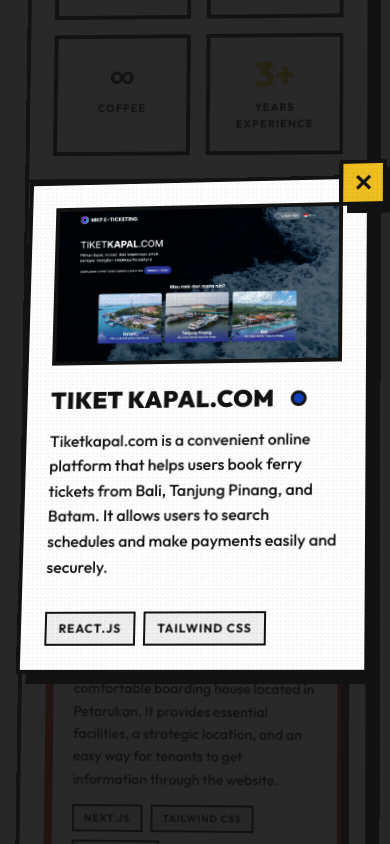
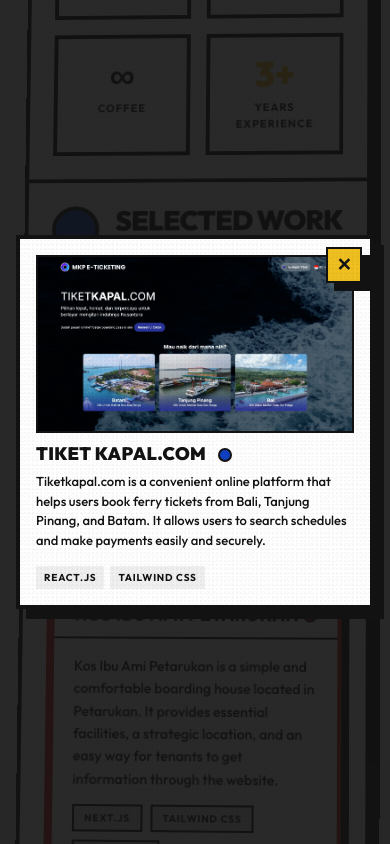
Before and after one commit to mazc0de/daffa-portfolio-v2, a Next.js app: page / in a window 390 px wide. Both pictures are taken after a click on the button 195 px from the left and 2966 px from the top of the page. Shown: the part 2544-3388 px from the top of the page. Built offline with nearby package versions, Linux system fonts and the light colour scheme.

Commit message:
fix: improve project modal responsiveness and scrolling

```diff
--- a/src/app/globals.css
+++ b/src/app/globals.css
@@ -146,6 +146,15 @@
     opacity: 1;
     transform: translateY(0);
   }
+
+  @media (min-width: 768px) {
+    .modal-3d-stage {
+      perspective: 3000px;
+    }
+    .modal-3d-card {
+      transform: rotateX(12deg) rotateY(-8deg) rotateZ(1deg) !important;
+    }
+  }
 }
 
 @media (prefers-reduced-motion: reduce) {
--- a/src/app/page.tsx
+++ b/src/app/page.tsx
@@ -106,11 +106,14 @@
   useEffect(() => {
     if (selectedProject) {
       document.body.style.overflow = 'hidden'
+      document.documentElement.style.overflow = 'hidden'
     } else {
       document.body.style.overflow = ''
+      document.documentElement.style.overflow = ''
     }
     return () => {
       document.body.style.overflow = ''
+      document.documentElement.style.overflow = ''
     }
   }, [selectedProject])
 
@@ -577,24 +580,24 @@
       {/* =============== MODAL =============== */}
       {selectedProject && (
         <div
-          className='bg-ink/90 fixed inset-0 z-50 flex items-center justify-center p-5'
-          style={{ perspective: '3000px' }}
+          className='bg-ink/90 fixed inset-0 z-50 flex items-center justify-center p-4 sm:p-6 md:p-10 modal-3d-stage overflow-hidden touch-none overscroll-none'
           onClick={() => setSelectedProject(null)}
         >
           <div
-            className={`border-ink shadow-large relative w-full max-w-[800px] border-4 bg-white p-6 md:p-10 ${selectedProject.borderColor} animate-entrance is-visible transition-transform duration-300`}
-            style={{ transform: 'rotateX(12deg) rotateY(-8deg) rotateZ(1deg)' }}
+            className={`border-ink shadow-large flex flex-col relative w-full max-w-[800px] max-h-[85vh] md:max-h-[90vh] border-4 bg-white ${selectedProject.borderColor} animate-entrance is-visible transition-transform duration-300 modal-3d-card`}
             onClick={e => e.stopPropagation()}
           >
             <button
               onClick={() => setSelectedProject(null)}
-              className='border-ink shadow-base hover:shadow-hover active:shadow-press bg-yellow absolute -top-5 -right-5 flex h-12 w-12 items-center justify-center border-4 text-2xl font-black transition-all hover:-translate-x-[1px] hover:-translate-y-[1px] active:translate-x-[2px] active:translate-y-[2px]'
+              className='border-ink shadow-base hover:shadow-hover active:shadow-press bg-yellow absolute top-2 right-2 md:-top-6 md:-right-6 z-50 flex h-9 w-9 md:h-12 md:w-12 items-center justify-center border-2 md:border-4 text-lg md:text-2xl font-black transition-all hover:-translate-x-[1px] hover:-translate-y-[1px] active:translate-x-[2px] active:translate-y-[2px]'
               aria-label='Close modal'
             >
               ✕
             </button>
 
-            <div className='border-ink relative mb-6 flex aspect-video w-full items-center justify-center overflow-hidden border-4 bg-white'>
+            {/* Content: non-scrollable on mobile (overflow-hidden), scrollable on desktop */}
+            <div className='flex-1 max-md:overflow-hidden md:overflow-y-auto p-4 sm:p-5 md:p-10'>
+              <div className='border-ink relative mb-3 md:mb-6 flex aspect-video w-full items-center justify-center overflow-hidden border-2 md:border-4 bg-white'>
                 <Image
                   src={selectedProject.image || '/headshot.webp'}
                   alt={selectedProject.title}
@@ -604,25 +607,25 @@
                 />
               </div>
 
-            <div className='mb-4 flex items-center gap-4'>
-              <h3 className='text-[24px] font-black tracking-[0.02em] uppercase md:text-[32px]'>
+              <div className='mb-2 md:mb-4 flex items-center gap-3 md:gap-4'>
+                <h3 className='text-[18px] sm:text-[24px] md:text-[32px] font-black tracking-[0.02em] uppercase'>
                   {selectedProject.title}
                 </h3>
                 <div
-                className={`border-ink h-4 w-4 shrink-0 rounded-full border-[3px] ${selectedProject.statusColor}`}
+                  className={`border-ink h-3.5 w-3.5 md:h-4 md:w-4 shrink-0 rounded-full border-2 md:border-[3px] ${selectedProject.statusColor}`}
                   title={selectedProject.status}
                 ></div>
               </div>
 
-            <p className='mb-8 text-[16px] leading-[1.6] font-medium md:text-[18px]'>
+              <p className='mb-4 md:mb-8 text-[13px] sm:text-[16px] md:text-[18px] leading-[1.5] md:leading-[1.6] font-medium'>
                 {selectedProject.desc}
               </p>
 
-            <div className='flex flex-wrap gap-2'>
-              {selectedProject.tags.map((tag: string, j: number) => (
+              <div className='flex flex-wrap gap-1.5 md:gap-2'>
+                {selectedProject.tags.map((tag: string, i: number) => (
                   <span
-                  key={j}
-                  className='border-ink bg-bg border-2 px-3 py-1.5 text-[12px] font-bold tracking-[0.08em] uppercase'
+                    key={i}
+                    className='border-ink bg-bg border-1.5 md:border-2 px-2 py-1 md:px-3 md:py-1.5 text-[10px] md:text-[12px] font-bold tracking-[0.08em] uppercase'
                   >
                     {tag}
                   </span>
@@ -630,6 +633,7 @@
               </div>
             </div>
           </div>
+        </div>
       )}
     </>
   )
```
Lines whose indentation alone changed are shown as unchanged.
